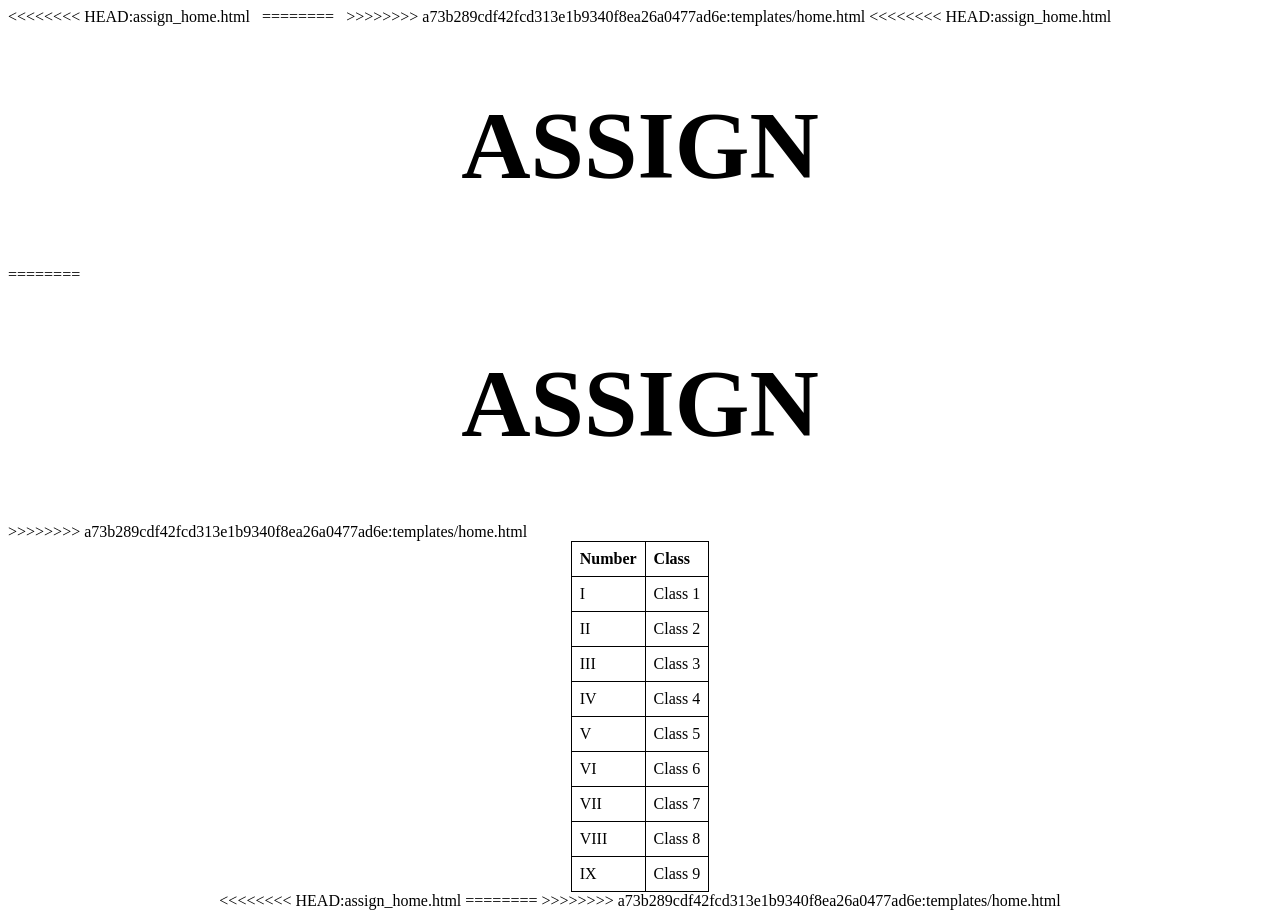
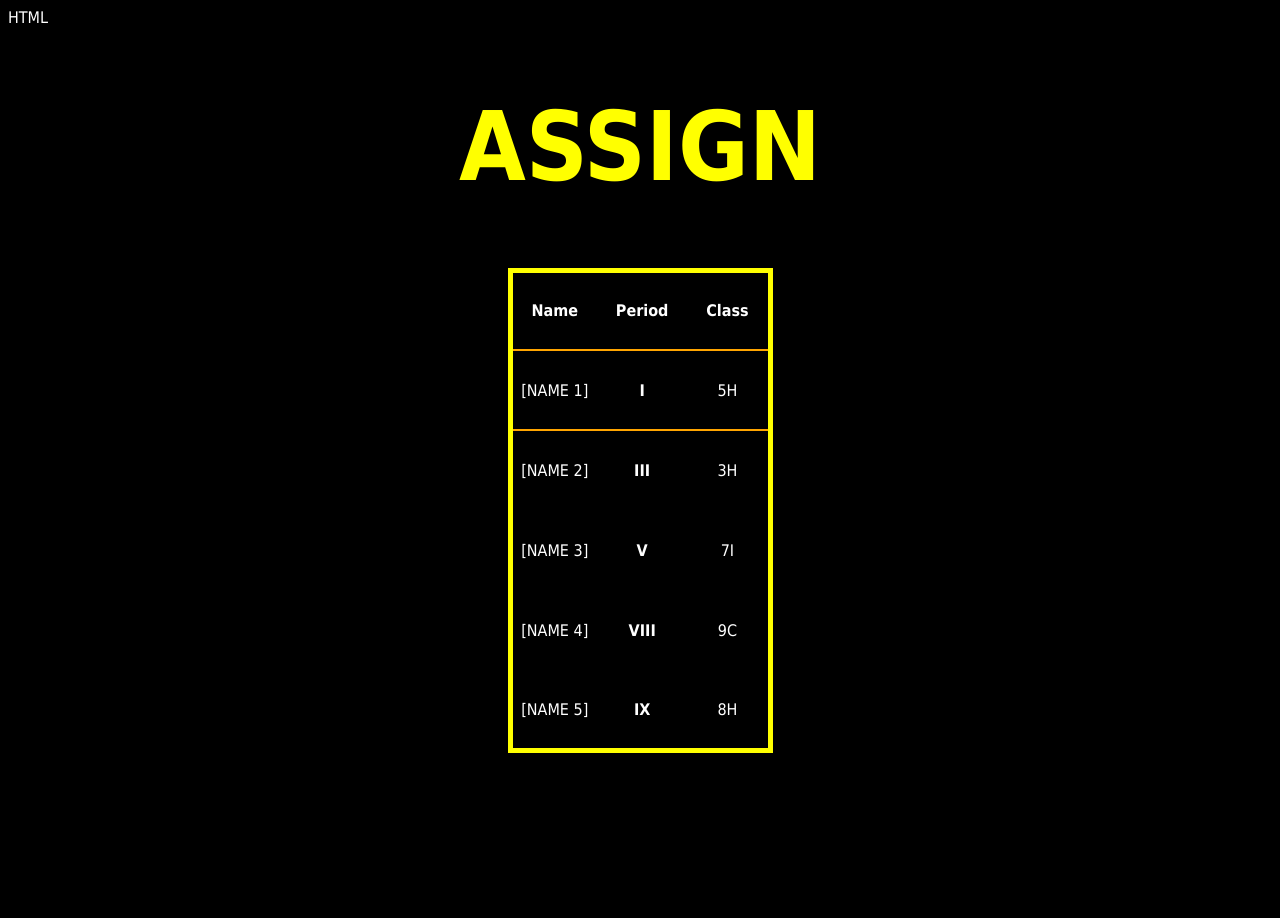
Before and after one commit to TeamOptix/Assign-v1, a Flask app: page / in a window 1280 px wide. After the commit the page ends 753 px from the top, so only its background shows below. Run offline with Flask 3, Linux system fonts and the light colour scheme.

Commit message:
Update home.html

```diff
--- a/templates/home.html
+++ b/templates/home.html
@@ -1,105 +1,82 @@
+HTML
 <!DOCTYPE html>
 <html lang="en">
-<<<<<<<< HEAD:assign_home.html
 <head>
     <meta charset="UTF-8">
     <meta name="viewport" content="width=device-width, initial-scale=1.0">
+    <link rel="stylesheet" href="static\ADD_CSS_HERE.txt">
     <title>ASSIGN</title>
-========
 
-<head>
-    <meta charset="UTF-8">
-    <meta name="viewport" content="width=device-width, initial-scale=1.0">
-    <title>ASSIGN</title>
->>>>>>>> a73b289cdf42fcd313e1b9340f8ea26a0477ad6e:templates/home.html
 
     <style>
+        body {
+            background-color: black;
+            color: white;
+            font-family: Tahoma, sans-serif;
+        }
+
+        h1 {
+            color: yellow; /* Change the heading color to yellow */
+        }
+
         table {
             border-collapse: collapse;
-<<<<<<<< HEAD:assign_home.html
-            width: 200px; /* Set the width to 200 pixels */
-            border: 1px solid black; /* This adds a black border around the table */
+            width: 265px;
+            border: 5px solid yellow;
+            border-radius: 10px; /* Rounded corners */
         }
 
+        /* Changed the border color for cells to black */
         td, th {
-========
-            width: 200px;
-            /* Set the width to 200 pixels */
+            width: 150px;
+            height: 80px;
             border: 1px solid black;
-            /* This adds a black border around the table */
+            border-radius: 10px; /* Rounded corners */
+            text-align: center; /* Center the text within the cells */
+            padding: 8px;
         }
 
-        td,
-        th {
->>>>>>>> a73b289cdf42fcd313e1b9340f8ea26a0477ad6e:templates/home.html
-            border: 1px solid black;
-            text-align: left;
-            padding: 8px;
+        .orange-border {
+            border: 2px solid orange;
         }
     </style>
 </head>
-<<<<<<<< HEAD:assign_home.html
 <body>
     <center><font size=200px><h1>ASSIGN</h1></font></center>
-========
 
-<body>
     <center>
-        <font size=200px>
-            <h1>ASSIGN</h1>
-        </font>
-    </center>
->>>>>>>> a73b289cdf42fcd313e1b9340f8ea26a0477ad6e:templates/home.html
-    <center>
-
         <table>
             <tr>
-                <th>Number</th>
+                <th>Name</th>
+                <th>Period</th>
                 <th>Class</th>
             </tr>
-            <tr>
-                <td>I</td>
-                <td>Class 1</td>
+            <tr class="orange-border">
+                <td>[NAME 1]</td>
+                <th>I</th>
+                <td>5H</td>
             </tr>
             <tr>
-                <td>II</td>
-                <td>Class 2</td>
+                <td>[NAME 2]</td>
+                <th>III</th>
+                <td>3H</td>
             </tr>
             <tr>
-                <td>III</td>
-                <td>Class 3</td>
+                <td>[NAME 3]</td>
+                <th>V</th>
+                <td>7I</td>
             </tr>
             <tr>
-                <td>IV</td>
-                <td>Class 4</td>
+                <td>[NAME 4]</td>
+                <th>VIII</th>
+                <td>9C</td>
             </tr>
             <tr>
-                <td>V</td>
-                <td>Class 5</td>
-            </tr>
-            <tr>
-                <td>VI</td>
-                <td>Class 6</td>
-            </tr>
-            <tr>
-                <td>VII</td>
-                <td>Class 7</td>
-            </tr>
-            <tr>
-                <td>VIII</td>
-                <td>Class 8</td>
-            </tr>
-            <tr>
-                <td>IX</td>
-                <td>Class 9</td>
+                <td>[NAME 5]</td>
+                <th>IX</th>
+                <td>8H</td>
             </tr>
         </table>
-
-<<<<<<<< HEAD:assign_home.html
-    </body>
+    </center>
+</body>
 </html>
-========
-</body>
-
-</html>
->>>>>>>> a73b289cdf42fcd313e1b9340f8ea26a0477ad6e:templates/home.html
```
